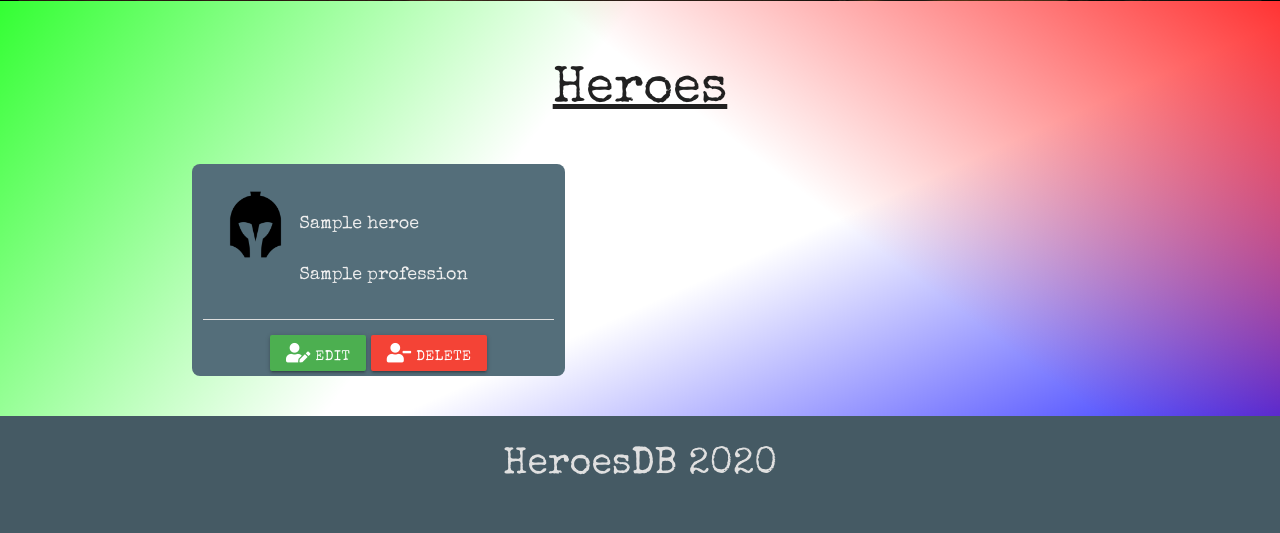
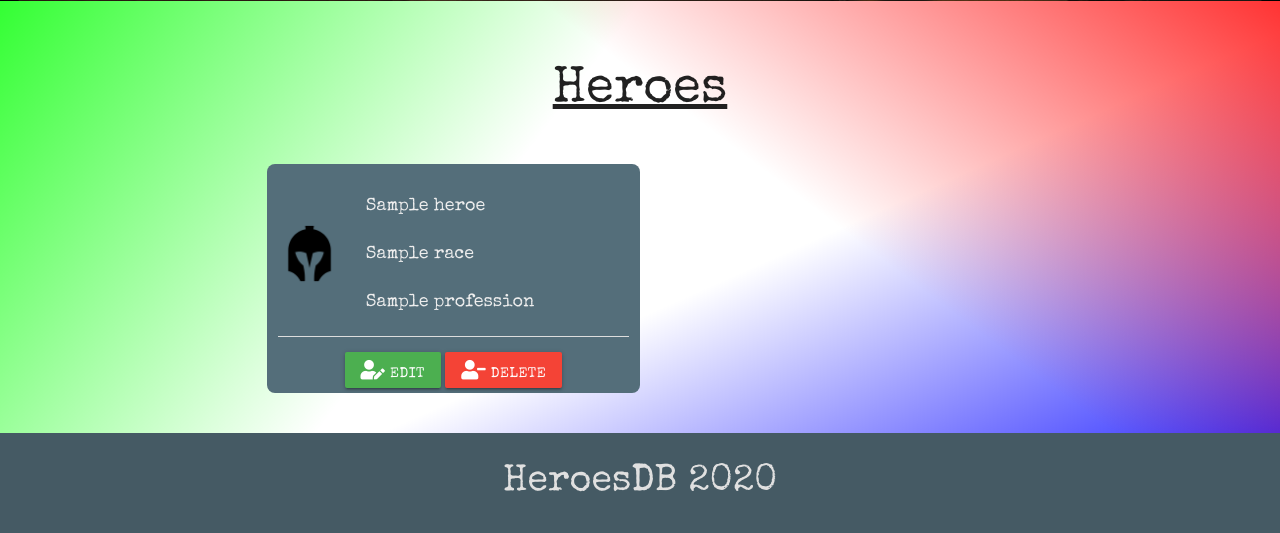
Before and after one commit to Voggastur/cringeCricket, a Flask app: page / in a window 1280 px wide. Shown: the part 563-1096 px from the top of the page. Before the commit the page ends 1038 px from the top, so only its background shows below. Run offline with Flask 2, Linux system fonts and the light colour scheme; a database or web service that is not in the repository returns one stand-in record (values such as "Sample title"); some libraries are stand-ins or nearby versions; some web fonts are replaced.

Commit message:
argument

```diff
--- a/app.py
+++ b/app.py
@@ -120,7 +120,7 @@ def add_adventure():
                            adventures=mongo.db.adventures.find())
 
 
-@app.route('/error404') # route for handling 404 error
+@app.route('/error404')  # route for handling 404 error
 def error404():
     return render_template('404.html',
                            view_header="Page does not exist!")
--- a/main.html
+++ b/main.html
@@ -92,7 +92,7 @@
 						<a class="carousel-item" href="#two!"><img src="static/images/medieval_death.jpg"></img></a>
 						<a class="carousel-item" href="#three!"><img src="static/images/hero_travel.jpg"></img></a>
 						<a class="carousel-item" href="#four!"><img src="static/images/tavern.jpg"></img></a>
-						<a class="carousel-item" href="#five!"><img src="static/images/spartan.jpg"></img></a>
+						<a class="carousel-item" href="#five!"><img src="static/images/helmet.png"></img></a>
 					</div>
 				</div>
 			</div>
--- a/static/css/style.css
+++ b/static/css/style.css
@@ -78,22 +78,18 @@
   box-shadow: 8px 8px 30px 4px rgba(85, 85, 85, 1);
 }
 
-.card-items {
-  font-family: "Roboto", sans-serif;
-  font-weight: 300;
-}
-
-.card-items:hover {
+.hero-card ul {
   cursor: pointer;
 }
 
-.helmet {
-  margin: 0;
+.header-content .helmet {
+  float: left;
+  height: 100%;
+  width: 18%;
+  top: 0;
+  left: 0;
+  bottom: 0;
   padding: 0;
-  display: block;
-  position: static;
-  max-width: 75px;
-  max-height: 75px;
 }
 
 .collapsible {
@@ -106,6 +102,11 @@
 
 .collapsible-header,
 .collapsible-body {
+  width: 100%;
+  padding-top: 5px;
+  padding-bottom: 5px;
+  padding-left: 0;
+  padding-right: 0;
   position: relative;
   outline: none;
   -webkit-box-shadow: 0px 0px 0px 0px #000;
@@ -113,19 +114,34 @@
   box-shadow: 0px 0px 0px 0px #000;
 }
 
+.header-content {
+  width: 100%;
+  padding-top: 5px;
+  padding-bottom: 5px;
+}
+
 .card-text {
-  margin-left: 6px;
-  display: block;
+  font-family: "Special Elite", cursive;
+  font-weight: 300;
+  width: 75%;
+  margin: 6px;
+  margin-right: 0;
+  padding: 0;
   text-overflow: ellipsis;
+  font-size: 14px;
+  line-height: 2;
+}
+
+.header-content h4 {
   font-size: 18px;
-  line-height: 1.6;
+  float: right;
 }
 
 .card-action {
   padding-bottom: 5px;
 }
 
-.visibility {
+.invisibility {
   visibility: hidden;
   position: absolute;
 }
--- a/static/js/script.js
+++ b/static/js/script.js
@@ -7,11 +7,11 @@ $(document).ready(function () {
   $(".collapsible").collapsible({
       onOpenStart() {
           $(this).find(".target").removeClass("visibility"); // This makes my less important paragraphs visible on clicking card
-          $(this).find("p", "h6", "i").addClass("transform_text"); // This class improves the readability of the text
+          $(this).find("p, h4, i").addClass("transform_text"); // This class improves the readability of the text
       },
       onCloseStart() {
           $(this).find(".target").addClass("visibility"); // This makes my chosen paragraphs invisible again
-          $(this).find("p", "h6", "i").removeClass("transform_text"); // Revert to normal text
+          $(this).find("p, h4, i").removeClass("transform_text"); // Revert to normal text
       }
   });
 
--- a/templates/heroes.html
+++ b/templates/heroes.html
@@ -5,42 +5,45 @@
 	<div class="row">
 		{% for hero in heroes %}
 			<!-- Hero Card -->
-    <div class="col m5 s8 herocard blue-grey darken-1 grey-text text-lighten-3">
+			<div class="col l5 push-l1 pull-l1 s8 offset-s2 herocard blue-grey darken-1 grey-text text-lighten-3">
 				<ul class="collapsible card-items">
 					<li class="left-align">
 						<div class="collapsible-header blue-grey darken-1 grey-text text-lighten-3">
-						        <img src="static/images/helmet.png" alt="Helmet - Generic Hero Symbol" class="helmet responsive-img"/>
 							<div class="header-content">
-                                    <h4 class="truncate card-text">
-						        	<i class="fas fa-pen target visibility"></i><span class="target visibility"> Hero Name:</span>
+								<div class="helmet valign-wrapper responsive-img">
+									<img src="static/images/helmet.png" alt="Helmet - Generic Hero Symbol" class="responsive-img"/></img>
+								</div>
+								<h4 class="card-text">
+									<i class="fas fa-pen target invisibility"></i><span class="target invisibility"> Hero Name:</span>
 									{{hero.hero_name}}
 								</h4>
-						            <h4 class="truncate card-text">
-						        	<i class="fas fa-wrench target visibility"></i><span class="target visibility"> Profession:</span>
+								<h4 class="card-text">
+									<i class="fas fa-user target invisibility"></i><span class="target invisibility"> Race:</span>
+									{{hero.race}}
+								</h4>
+								<h4 class="card-text">
+									<i class="fas fa-wrench target invisibility"></i><span class="target invisibility"> Profession:</span>
 									{{hero.profession}}
 								</h4>
 							</div>
 						</div>
 						<div class="collapsible-body blue-grey darken-1">
-							    <p class="truncate target card-text">
+							<p class="target card-text">
 								<i class="fas fa-fist-raised"></i><span> Weapon(s):</span> {{hero.weapon}}
 							</p>
-							    <p class="truncate target card-text">
+							<p class="target card-text">
 								<i class="fas fa-shield-alt"></i><span> Armor:</span> {{hero.armor}}
 							</p>
-						        <p class="truncate target card-text">
-						        	<i class="fas fa-user"></i><span> Race:</span> {{hero.race}}
-						        </p>
-						        <p class="truncate target card-text">
+							<p class="target card-text">
 								<i class="fas fa-home"></i><span> Home:</span> {{hero.home}}
 							</p>
-						        <p class="truncate target card-text">
+							<p class="target card-text">
 								<i class="fas fa-horse"></i><span> Mount:</span> {{hero.mount}}
 							</p>
-						        <p class="truncate target card-text">
+							<p class="target card-text">
 								<i class="fas fa-shopping-bag"></i><span> Possessions:</span> {{hero.possessions}}
 							</p>
-						        <p class="truncate card-text">
+							<p class="card-text">
 								<i class="fas fa-chess-rook"></i><span> Adventure:</span>
 								{{hero.adventure_name}}
 							</p>
@@ -49,32 +52,21 @@
 				</ul>
 				<!-- Hero Card Footer -->
 				<div class="card-action center-align">
-        <a
-          href="{{url_for('edit_hero', hero_id=hero._id)}}"
-          class="waves-effect btn green"
-          ><i class="fas fa-user-edit"></i> Edit
+					<a href="{{url_for('edit_hero', hero_id=hero._id)}}"
+						class="waves-effect btn green"><i class="fas fa-user-edit"></i> Edit
 					</a>
-        <a href="#{{hero.hero_name}}" class="waves-effect btn red modal-trigger"
-          ><i class="fas fa-user-minus"></i> Delete</a
-        >
+					<a href="#{{hero.hero_name}}"
+						class="waves-effect btn red modal-trigger"><i class="fas fa-user-minus"></i> Delete</a>
 					<!-- Modal Structure -->
-        <div
-          id="{{hero.hero_name}}"
-          class="modal blue-grey darken-2 grey-text text-lighten-3"
-        >
+					<div id="{{hero.hero_name}}" class="modal blue-grey darken-2 grey-text text-lighten-3">
 						<div class="modal-content center">
 							<h4>Deletion</h4>
 							<p>Are you sure you want to delete {{hero.hero_name}}?</p>
 						</div>
 						<div class="modal-footer blue-grey darken-2 grey-text text-lighten-3">
-            <a href="#" class="modal-close waves-effect btn blue"
-              ><i class="fas fa-undo"></i> Return</a
-            >
-            <a
-              href="{{url_for('delete_hero', hero_id=hero._id)}}"
-              class="modal-close waves-effect btn red"
-              ><i class="fas fa-user-minus"></i> Delete</a
-            >
+							<a href="#" class="modal-close waves-effect btn blue"><i class="fas fa-undo"></i> Return</a>
+							<a href="{{url_for('delete_hero', hero_id=hero._id)}}"
+								class="modal-close waves-effect btn red"><i class="fas fa-user-minus"></i> Delete</a>
 						</div>
 					</div>
 				</div>
```
Also changed, not shown: index.html (+24 -18 lines). Lines whose indentation alone changed are shown as unchanged.
